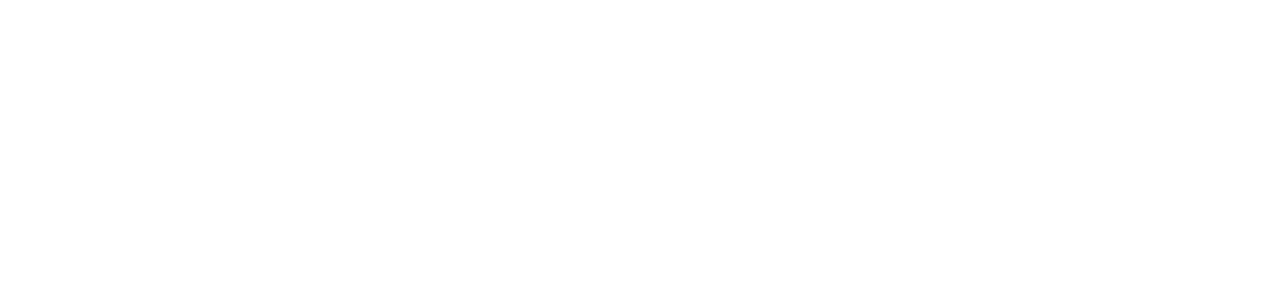
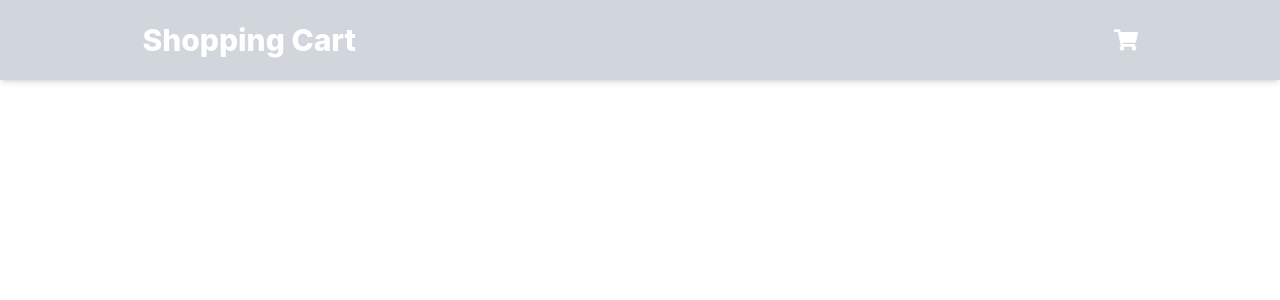
Before and after one commit to tonyopuodho/Cart, a React (Vite) app: page / in a window 1280 px wide. Shown: the top 300 px of the page. Built offline with nearby package versions, Linux system fonts and the light colour scheme.

Commit message:
Adding navigation bar

```diff
--- a/src/Components/Navigation.jsx
+++ b/src/Components/Navigation.jsx
@@ -3,9 +3,12 @@
 
 function NavigationBar() {
   return (
-   <div>
-
-   </div>
+    <div className='w-full h-[10vh] fixed top-0 bg-gray-300 shadow-md p-2 flex items-center'>
+        <div className='max-w-7xl w-full px-2 md:w-[80%] mx-auto flex justify-between items-center'>
+            <h1 className='font-extrabold text-3xl text-white'>Shopping Cart</h1>
+            <FaShoppingCart className='text-2xl text-white'/>
+        </div>
+    </div>
   )
 }
 
```
